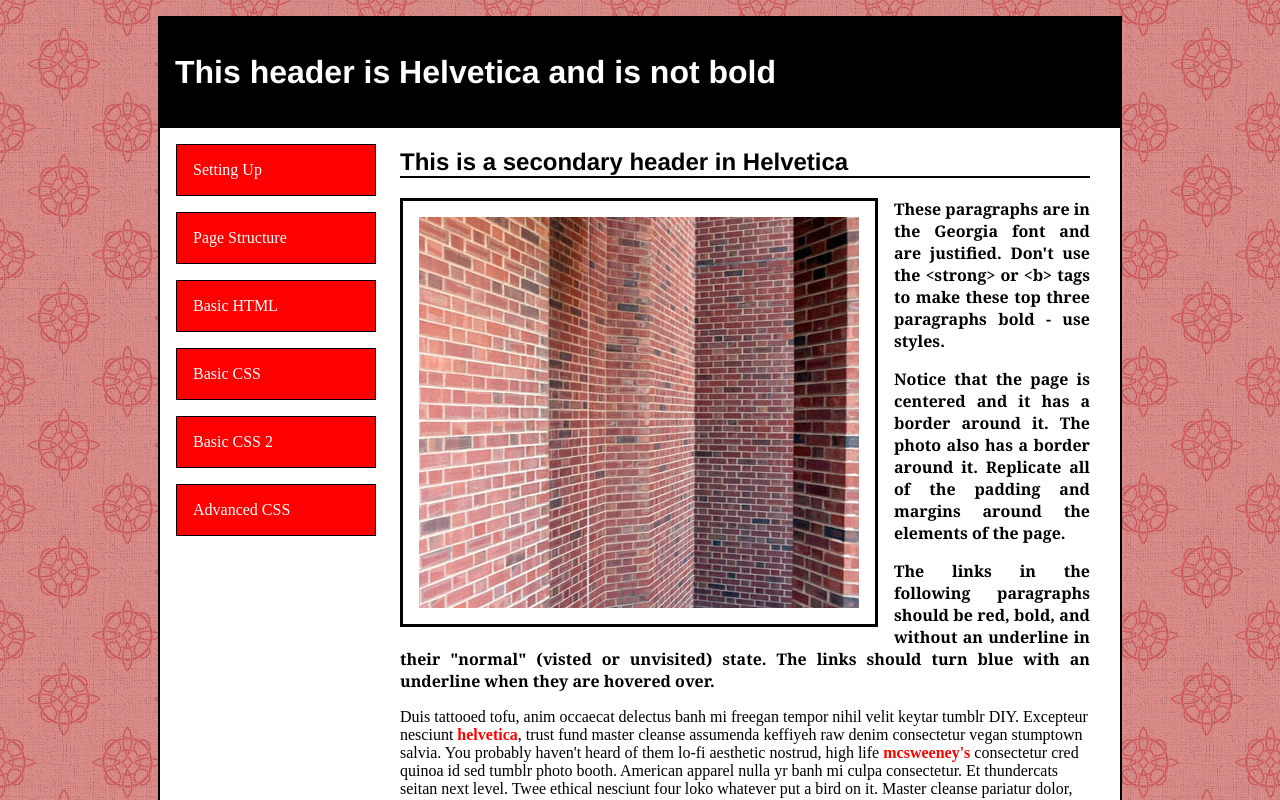
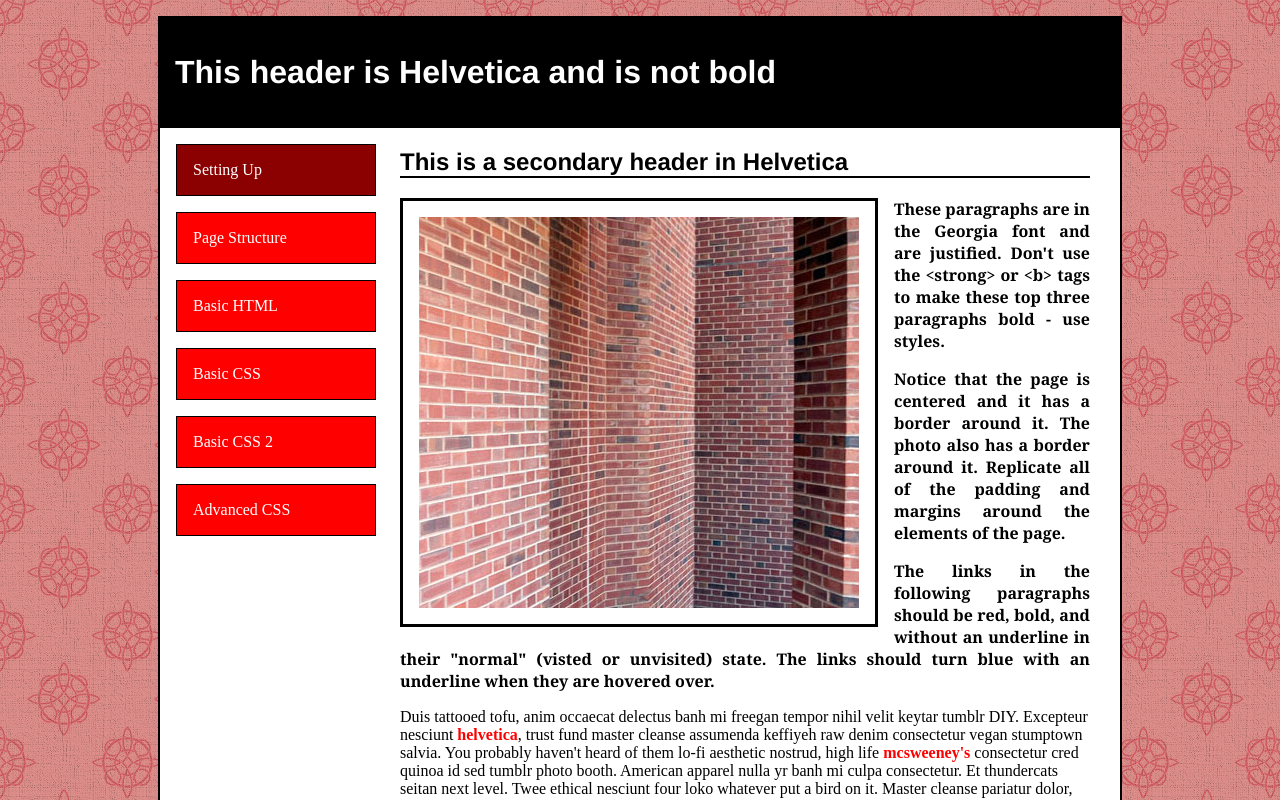
Before and after one commit to Disconnectors/CTK301, a plain HTML site: page assignment6.html in a window 1280 px wide. In both pictures the pointer is over the link "Setting Up". Shown: the top 800 px of the page. Drawn offline with Linux system fonts and the light colour scheme.

Commit message:
Update styles.css

```diff
--- a/styles.css
+++ b/styles.css
@@ -48,6 +48,11 @@ nav li a {
   text-decoration: none;
 }
 
+li a:hover{
+	color: white;
+	background-color: #8b0000;
+}
+
 h2 {
   grid-column: span 1;
   border-bottom: 2px solid black;
```
